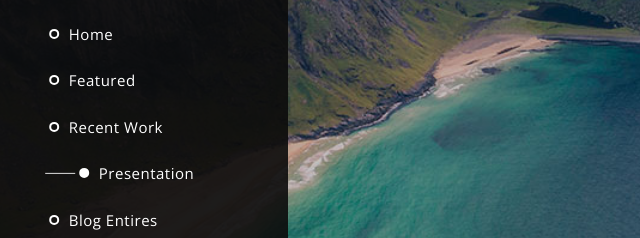
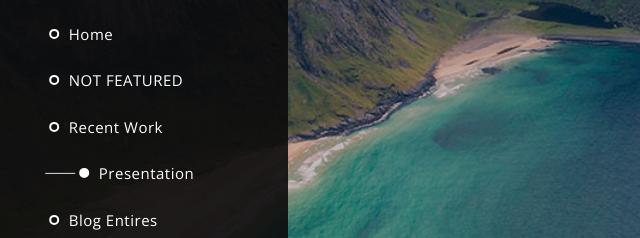
Before and after one commit to agentxisepic/subharmonic2077.techSite, a plain HTML site: page site/index.html in a window 1280 px wide. Shown: the part 304-542 px from the top of the page, 0-640 px from the left. Drawn offline with nearby package versions, Linux system fonts and the light colour scheme.

Commit message:
Yep Definitely did not know what I was looking at

```diff
--- a/site/index.html
+++ b/site/index.html
@@ -72,7 +72,7 @@ https://templatemo.com/tm-518-sentra
                         <a href="#featured">
                             <span class="rect"></span>
                             <span class="circle"></span>
-                            Featured
+                            NOT FEATURED
                         </a>
                     </li>
                     <li>
```
